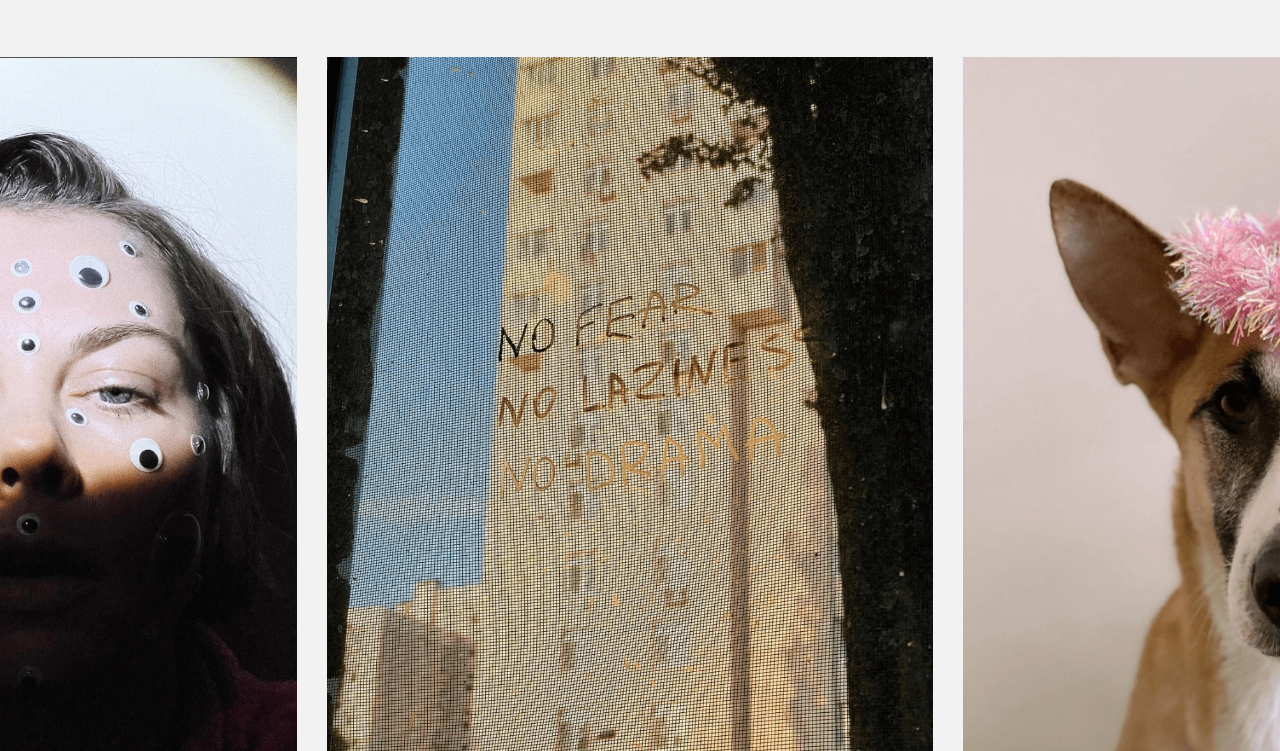
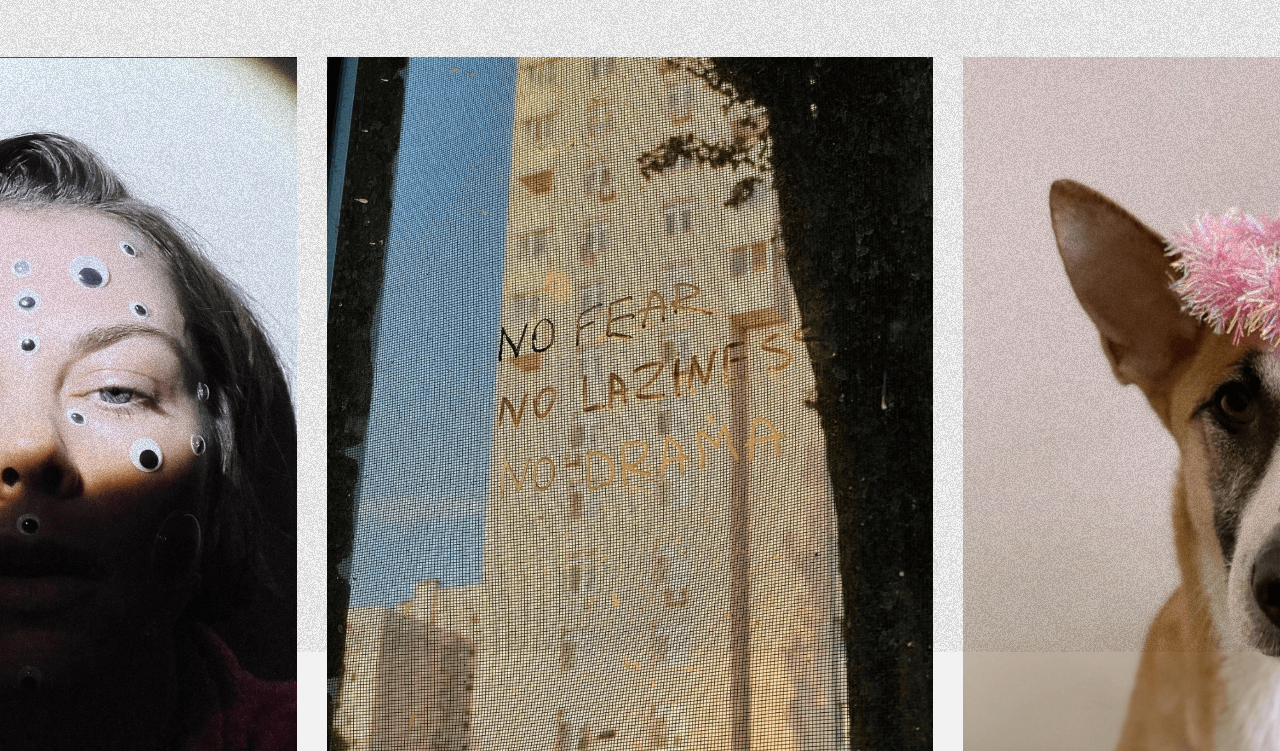
Before and after one commit to teraliva/matochkina.com, a website: page aboutme.html in a window 1280 px wide. Shown: the part 148-899 px from the top of the page. Drawn offline with Linux system fonts and the light colour scheme; files whose address does not match are found by name; a web font is replaced by a local one.

Commit message:
added noise

```diff
--- a/aboutme.html
+++ b/aboutme.html
@@ -10,6 +10,8 @@
     <title>Document</title>
 </head>
 <body>
+    <canvas id="noise" class="noise"></canvas>
+    <script src="noise.js"></script>
     <div class="aboutme-container">
         <div class="content-container">
 
--- /dev/null
+++ b/noise.js
@@ -0,0 +1,89 @@
+const noise = () => {
+    let canvas, ctx;
+
+    let wWidth, wHeight;
+
+    let noiseData = [];
+    let frame = 0;
+
+    let loopTimeout;
+
+
+    // Create Noise
+    const createNoise = () => {
+        const idata = ctx.createImageData(wWidth, wHeight);
+        const buffer32 = new Uint32Array(idata.data.buffer);
+        const len = buffer32.length;
+
+        for (let i = 0; i < len; i++) {
+            if (Math.random() < 0.5) {
+                buffer32[i] = 0xff000000;
+            }
+        }
+
+        noiseData.push(idata);
+    };
+
+
+    // Play Noise
+    const paintNoise = () => {
+        if (frame === 9) {
+            frame = 0;
+        } else {
+            frame++;
+        }
+
+        ctx.putImageData(noiseData[frame], 0, 0);
+    };
+
+
+    // Loop
+    const loop = () => {
+        paintNoise(frame);
+
+        loopTimeout = window.setTimeout(() => {
+            window.requestAnimationFrame(loop);
+        }, (1000 / 25));
+    };
+
+
+    // Setup
+    const setup = () => {
+        wWidth = window.innerWidth;
+        wHeight = window.innerHeight;
+
+        canvas.width = wWidth;
+        canvas.height = wHeight;
+
+        for (let i = 0; i < 10; i++) {
+            createNoise();
+        }
+
+        loop();
+    };
+
+
+    // Reset
+    let resizeThrottle;
+    const reset = () => {
+        window.addEventListener('resize', () => {
+            window.clearTimeout(resizeThrottle);
+
+            resizeThrottle = window.setTimeout(() => {
+                window.clearTimeout(loopTimeout);
+                setup();
+            }, 200);
+        }, false);
+    };
+
+
+    // Init
+    const init = (() => {
+        canvas = document.getElementById('noise');
+        ctx = canvas.getContext('2d');
+
+        setup();
+    })();
+};
+
+noise();
--- a/src/aboutme.scss
+++ b/src/aboutme.scss
@@ -5,6 +5,7 @@
     width: 100%;
     height: auto;
     flex: 0;
+
 }
 
 .aboutme-image {
--- a/src/main.scss
+++ b/src/main.scss
@@ -12,8 +12,11 @@
 @import "normalize.css";
 @import "carousel";
 @import "aboutme";
+@import "noise";
+
 body {
-  background-color: rgba(242, 242, 242, 1)
+  background-color: rgba(242, 242, 242, 1);
+
 }
 
 // HOMEPAGE
@@ -21,7 +24,6 @@ body {
   width: 100%;
   max-width: 1440px;
   height: 100vh;
-
 
   video {
     position: fixed;
--- /dev/null
+++ b/src/noise.scss
@@ -0,0 +1,12 @@
+.noise {
+    z-index: 100;
+    position: fixed;
+    top: 0;
+    left: 0;
+
+    width: 100%;
+    height: 100%;
+
+    pointer-events: none;
+    opacity: 0.1;
+}
```
Also changed, not shown: filmmaking.html (+3 -0 lines), index.html (+3 -1 lines), build/css/main.css.
